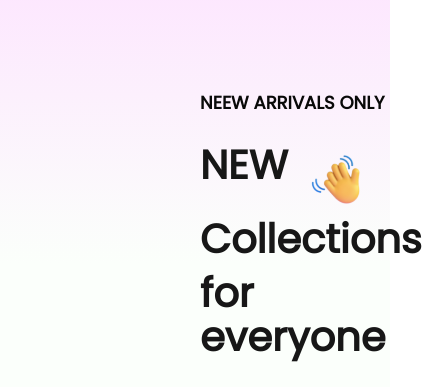
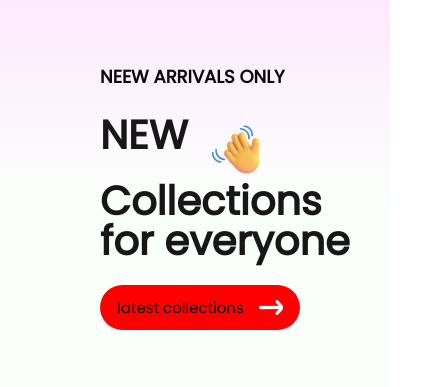
Before and after one commit to Kaksophat/react-project, a React (Vite) app: page / in a window 390 px wide. Shown: the part 130-517 px from the top of the page, 422 px wide, since content can reach past the window. Built offline with nearby package versions, Linux system fonts and the light colour scheme; no server answers.

Commit message:
style css

```diff
--- a/src/component/Hero/Hero.css
+++ b/src/component/Hero/Hero.css
@@ -1,5 +1,5 @@
 .Hero{
-    height: 80vh;
+    height: 65vh;
     /* height: auto; */
     background: linear-gradient(180deg, #fde1ff 0%, #e1ffe122 50%);
     display: flex;
@@ -10,18 +10,19 @@
     display: flex;
     flex-direction: column;
     justify-content: center;
-    line-height: 1.1;
-    gap: 10px;
-    padding-left: 370px;
+    line-height: 0.8;
+    gap: 8px;
+    padding-left: 380px;
+    padding-top: 20px;
 }
 .Hero-left h2{
-    font-size: 25px;
+    font-size: 20px;
     color: #090909;
     font-weight: 600;
 }
 .Hero-left p{
     color: #171717;
-    font-size: 100px;
+    font-size: 90px;
     font-weight: 700;
 }
 .hand-hand-icon{
@@ -119,22 +120,23 @@
         height: 60px;
         margin-top: 20px;
     }
-    .Hero-rigth img{
+    /* .Hero-rigth img{
         width: 100px;
-    }
+    } */
 
 }
 @media (max-width:500px){
-    .Hero{
+    /* .Hero{
         flex-direction: column;
         gap: 10px;
-    }
-    .Hero-rigth{
+    } */
+    /* .Hero-rigth{
         display: none;
-    }
+    } */
 
     .Hero-left{
-        padding-top: 10px;
+        padding-left: 100px;
+        padding-top:0 ;
     }
     .Hero-left h2{
         font-size: 18px;
@@ -150,7 +152,7 @@
         height: 45px;
         font-size: 15px;
     }
-    .Hero-rigth img{
+    /* .Hero-rigth img{
         padding-left: 10px;
-    }
+    } */
 }
--- a/src/component/Hero/Hero.jsx
+++ b/src/component/Hero/Hero.jsx
@@ -21,9 +21,9 @@ const Hero = () => {
                 <img src={arrow} alt="" />
             </div>
         </div>
-        <div className="Hero-right">
-            {/* <img src={hero_image} alt="" /> */}
-        </div>
+        {/* <div className="Hero-right">
+             <img src={hero_image} alt="" />
+        </div> */}
     </div>
     </>
   )
--- a/src/component/Offers/Offers.css
+++ b/src/component/Offers/Offers.css
@@ -114,7 +114,7 @@
 }
 @media(max-width:500px){
     .offers{
-        margin-top: 300px;
+        margin-top: 70px;
         height: 25vh;
         margin-bottom: 60px;
     }
--- a/src/component/Popular/Poppular.css
+++ b/src/component/Popular/Poppular.css
@@ -79,8 +79,8 @@
 @media (max-width:500px){
     .popular{
         height: 90vh;
-        margin-top: 70px;
-        padding-top: 350px;
+        /* margin-top: 70px;
+        padding-top: 350px; */
     }
     .popular-item{
         display: grid;
```
